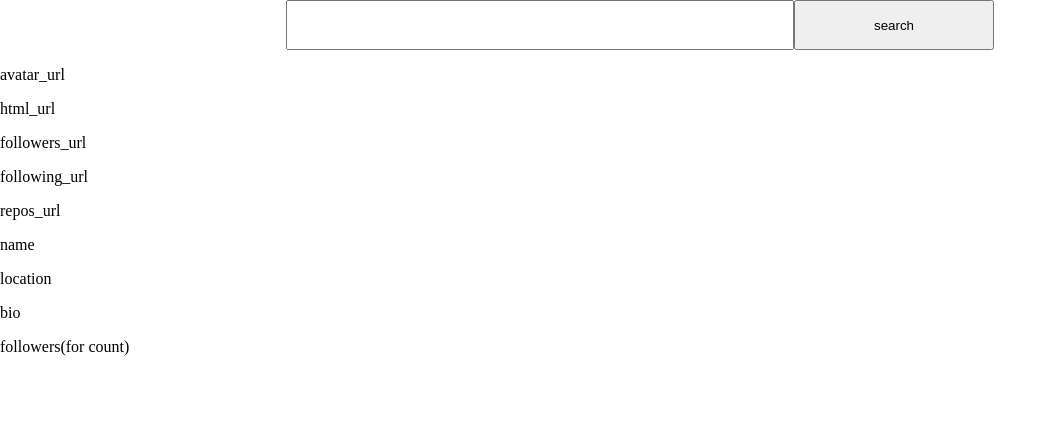
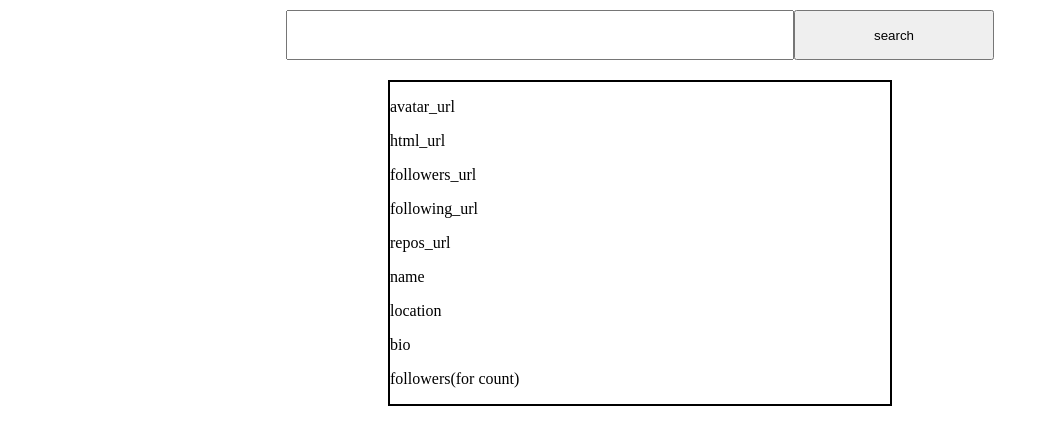
Before and after one commit to ruslaRuslan/react-for-me8_2, a React (Vite) app: page /github in a window 1280 px wide. Shown: the top 444 px of the page, without its empty margins (0-1057 px from the left). Built offline with nearby package versions, Linux system fonts and the light colour scheme.

Commit message:
dataContainer style etdik

```diff
--- a/src/pages/Github/index.jsx
+++ b/src/pages/Github/index.jsx
@@ -6,7 +6,7 @@ const GithubMain = () => {
         <input type="text" />
         <button>search</button>
       </div>
-      <div>
+      <div className={styles.dataContainer}>
         <p>avatar_url</p>
         <p>html_url</p>
         <p>followers_url</p>
--- a/src/pages/Github/index.module.css
+++ b/src/pages/Github/index.module.css
@@ -1,4 +1,11 @@
 .inputContainer{
     display: flex;
     justify-content: center;
+    margin: 10px;
 }
+
+.dataContainer{
+    width: 500px;
+    margin: 20px auto;
+    border: 2px solid;
+}
```
